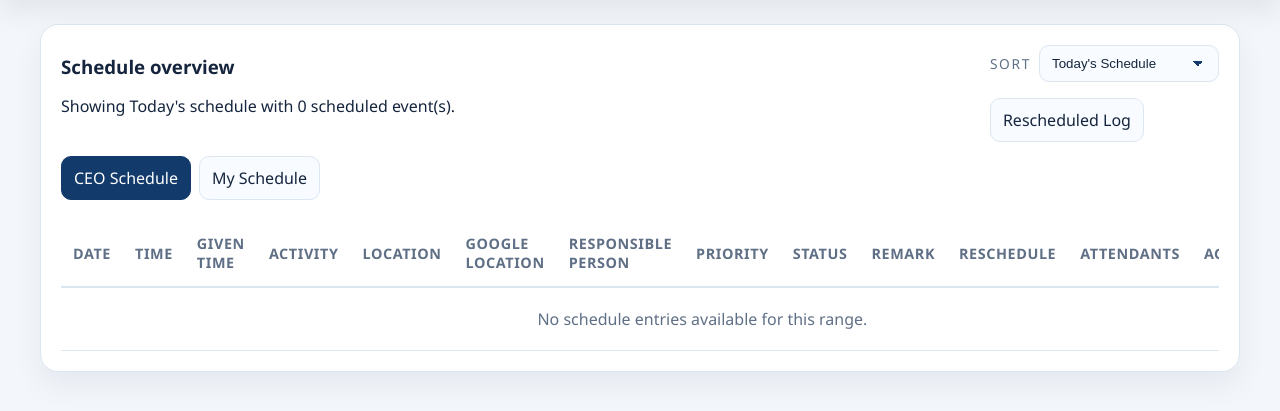
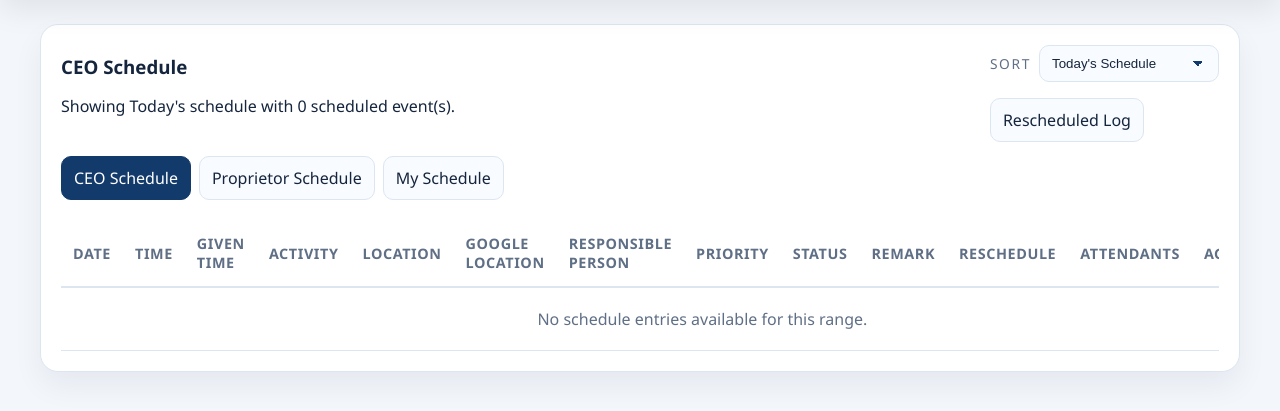
Before and after one commit to Paarth1105/CEO-Schedule, a Flask app: page /dashboard in a window 1280 px wide. Shown: the part 92-503 px from the top of the page. Run offline with Flask 3, Linux system fonts and the light colour scheme; the visitor is signed in with stand-in values (Sample User, id 1); tables that the repository leaves empty hold one stand-in row (values such as "Sample post").

Commit message:
Add Proprietor role, registration locking, 3-way navigation, and port 5005 support

```diff
--- a/app/__init__.py
+++ b/app/__init__.py
@@ -9,6 +9,7 @@
 
 app = Flask(__name__, instance_path=os.path.join(parent_dir, 'instance'))
 app.config['SECRET_KEY'] = os.environ.get('SECRET_KEY', 'dev-secret-key')
+
 # Allow configuring a Postgres (or any SQLALCHEMY) database via environment variable
 database_url = os.environ.get("DATABASE_URL")
 
@@ -32,8 +33,15 @@
 app.config["SQLALCHEMY_DATABASE_URI"] = database_url
 app.config["SQLALCHEMY_TRACK_MODIFICATIONS"] = False
 
+# Force SSL Mode for PostgreSQL connections (Fixes SSL closed unexpectedly error)
+if database_url and "postgresql" in database_url:
+    app.config["SQLALCHEMY_ENGINE_OPTIONS"] = {
+        "connect_args": {
+            # # # "sslmode": "require"
+        }
+    }
+
 db = SQLAlchemy(app)
-
 
 
 @app.context_processor
@@ -104,6 +112,9 @@
             if 'google_location' not in columns2:
                 db.session.execute(text("ALTER TABLE schedule_entry ADD COLUMN google_location TEXT"))
                 modified2 = True
+            if 'schedule_type' not in columns2:
+                db.session.execute(text("ALTER TABLE schedule_entry ADD COLUMN schedule_type VARCHAR(40) DEFAULT 'ceo'"))
+                modified2 = True
             if 'alert_sent_10m' not in columns2:
                 db.session.execute(text("ALTER TABLE schedule_entry ADD COLUMN alert_sent_10m BOOLEAN DEFAULT FALSE"))
                 modified2 = True
--- a/app/models/schedule.py
+++ b/app/models/schedule.py
@@ -20,6 +20,7 @@
     reschedule = db.Column(db.String(10), nullable=False, default='NO')
     given_time = db.Column(db.String(120), nullable=True)
     alert_sent_10m = db.Column(db.Boolean, default=False, nullable=False)
+    schedule_type = db.Column(db.String(40), default='ceo', nullable=True)
     created_at = db.Column(db.DateTime, default=datetime.utcnow)
     user_id = db.Column(db.Integer, db.ForeignKey('user.id'), nullable=True)
     user = db.relationship('User', backref='schedules')
--- a/app/models/user.py
+++ b/app/models/user.py
@@ -14,3 +14,9 @@
 
     def is_admin_role(self):
         return self.role in {'Personal Assistant', 'Senior Assistant', 'Admin'}
+
+    def is_proprietor(self):
+        return self.role == 'Proprietor'
+
+    def can_manage_proprietor_schedule(self):
+        return self.role in {'Personal Assistant', 'Senior Assistant', 'Admin', 'Proprietor'}
--- a/app/routes/dashboard.py
+++ b/app/routes/dashboard.py
@@ -343,8 +343,7 @@
         # Employees see CEO schedule and their own personal schedule
         entries = ScheduleEntry.query.filter(
             or_(
-                ScheduleEntry.user_id.is_(None),
-                ScheduleEntry.user_id == current_user.id
+                ScheduleEntry.user_id.is_(None), ScheduleEntry.schedule_type.in_(['ceo', 'proprietor']), ScheduleEntry.user_id == current_user.id
             )
         ).order_by(ScheduleEntry.event_date.asc()).all()
 
@@ -363,10 +362,10 @@
 @login_required
 def employees_list():
     current_user = User.query.get(session['user_id'])
-    if not current_user.is_admin_role():
-        flash('Only Personal Assistant or Senior Assistant can view employees.', 'danger')
+    if not (current_user.is_admin_role() or current_user.role == 'Proprietor'):
+        flash('Only Personal Assistant, Senior Assistant, Admin, or Proprietor can view employees.', 'danger')
         return redirect(url_for('dashboard.schedule'))
-    employees = User.query.filter_by(role='Employee').order_by(User.name.asc()).all()
+    employees = User.query.all()
     return render_template('employees.html', employees=employees, current_user=current_user)
 
 
--- a/app/templates/admin_edit_user.html
+++ b/app/templates/admin_edit_user.html
@@ -34,6 +34,7 @@
                 <option value="Employee" {% if user.role == 'Employee' %}selected{% endif %}>Employee</option>
                 <option value="Personal Assistant" {% if user.role == 'Personal Assistant' %}selected{% endif %}>Personal Assistant</option>
                 <option value="Senior Assistant" {% if user.role == 'Senior Assistant' %}selected{% endif %}>Senior Assistant</option>
+                <option value="Proprietor" {% if user.role == 'Proprietor' %}selected{% endif %}>Proprietor</option>
                 <option value="Admin" {% if user.role == 'Admin' %}selected{% endif %}>Admin</option>
             </select>
         </label>
--- a/app/templates/base.html
+++ b/app/templates/base.html
@@ -34,8 +34,8 @@
         </a>
         <div class="nav-actions">
             {% if session.get('user_id') %}
-            {% if session.get('user_role') in ['Personal Assistant', 'Senior Assistant', 'Admin'] %}
-            <a class="nav-pill" href="{{ url_for('admin.new_schedule', date=request.args.get('date')) }}">Add Schedule</a>
+            {% if session.get('user_role') in ['Personal Assistant', 'Senior Assistant', 'Admin', 'Proprietor'] %}
+            <a class="nav-pill" href="{{ url_for('admin.new_schedule', date=request.args.get('date'), target='proprietor' if (view_type is defined and view_type == 'proprietor') or session.get('user_role') == 'Proprietor' else 'ceo') }}">Add Schedule</a>
             {% else %}
             <a class="nav-pill" href="{{ url_for('dashboard.new_employee_schedule', date=request.args.get('date')) }}">Add Schedule</a>
             {% endif %}
@@ -70,7 +70,7 @@
                     <a href="{{ url_for('dashboard.profile') }}">Personal info</a>
                     <a href="{{ url_for('dashboard.request_history') }}">Request history</a>
                     <a href="{{ url_for('dashboard.notifications') }}">Notifications</a>
-                    {% if session.get('user_role') in ['Personal Assistant', 'Senior Assistant', 'Admin'] %}
+                    {% if session.get('user_role') in ['Personal Assistant', 'Senior Assistant', 'Admin', 'Proprietor'] %}
                     <a href="{{ url_for('dashboard.employees_list') }}">Employees</a>
                     <a href="{{ url_for('dashboard.feedback_history') }}">Feedback history</a>
                     {% if session.get('user_role') == 'Admin' %}
--- a/app/templates/dashboard.html
+++ b/app/templates/dashboard.html
@@ -3,7 +3,7 @@
 <div class="card dashboard-shell">
     <div class="section-header">
         <div>
-            <h3>{% if view_type == 'mine' %}My Schedule{% elif view_type == 'employee' and target_employee %}{{ target_employee.name }}'s Schedule{% else %}Schedule overview{% endif %}</h3>
+            <h3>{% if view_type == 'proprietor' %}Proprietor Schedule{% elif view_type == 'mine' %}My Schedule{% elif view_type == 'employee' and target_employee %}{{ target_employee.name }}'s Schedule{% else %}CEO Schedule{% endif %}</h3>
             <p>Showing {{ range_label }} with {{ entries|length }} scheduled event(s).</p>
         </div>
         <form class="filter-toolbar" method="get" action="{{ url_for('dashboard.schedule') }}">
@@ -32,12 +32,12 @@
         </form>
     </div>
 
-    {% if not current_user.is_admin_role() %}
-    <div class="filter-group" style="margin-bottom: 20px; display: flex; gap: 8px;">
-        <a class="pill {% if view_type == 'ceo' %}active{% endif %}" href="{{ url_for('dashboard.schedule', view_type='ceo') }}">CEO Schedule</a>
-        <a class="pill {% if view_type == 'mine' %}active{% endif %}" href="{{ url_for('dashboard.schedule', view_type='mine') }}">My Schedule</a>
+    <div class="filter-group" style="margin-bottom: 20px; display: flex; gap: 8px; flex-wrap: wrap;">
+        <a class="pill {% if view_type == 'ceo' %}active{% endif %}" href="{{ url_for('dashboard.schedule', view_type='ceo', range=range_filter, rescheduled='1' if rescheduled else '') }}">CEO Schedule</a>
+        <a class="pill {% if view_type == 'proprietor' %}active{% endif %}" href="{{ url_for('dashboard.schedule', view_type='proprietor', range=range_filter, rescheduled='1' if rescheduled else '') }}">Proprietor Schedule</a>
+        <a class="pill {% if view_type == 'mine' %}active{% endif %}" href="{{ url_for('dashboard.schedule', view_type='mine', range=range_filter, rescheduled='1' if rescheduled else '') }}">My Schedule</a>
     </div>
-    {% elif view_type == 'employee' and target_employee %}
+    {% if view_type == 'employee' and target_employee %}
     <div style="margin-bottom: 20px;">
         <a class="inline-link" href="{{ url_for('dashboard.employees_list') }}">← Back to Employees</a>
     </div>
@@ -99,7 +99,7 @@
                     <th>Attendants</th>
                     <th class="col-agenda">Agenda</th>
                     <th class="col-mom">MOM</th>
-                    {% if current_user.is_admin_role() %}<th class="col-action">Action</th>{% endif %}
+                    {% if (view_type == 'ceo' and current_user.is_admin_role()) or (view_type == 'proprietor' and (current_user.is_admin_role() or current_user.role == 'Proprietor')) %}<th class="col-action">Action</th>{% endif %}
                 </tr>
             </thead>
             <tbody>
@@ -134,7 +134,7 @@
                                 {% endif %}
                             </div>
 
-                            {% if current_user.is_admin_role() %}
+                            {% if current_user.is_admin_role() or (view_type == 'proprietor' and current_user.role == 'Proprietor') %}
                             <div class="inline-manage-dropdown attend-toggle-ui">
                                 <button type="button" class="btn-manage-attendants dropdown-trigger" data-dropdown-id="dropdown-{{ entry.id }}">
                                     + Add/Remove
@@ -177,7 +177,7 @@
                         <span style="color: var(--border);">|</span>
                         <a class="inline-link" href="{{ url_for('dashboard.mom_view', entry_id=entry.id) }}">View</a>
                     </td>
-                    {% if current_user.is_admin_role() %}
+                    {% if (view_type == 'ceo' and current_user.is_admin_role()) or (view_type == 'proprietor' and (current_user.is_admin_role() or current_user.role == 'Proprietor')) %}
                     <td class="col-action">
                         <a class="inline-link" href="{{ url_for('admin.edit_schedule', entry_id=entry.id) }}">Edit</a>
                         <span style="color: var(--border);">|</span>
@@ -188,7 +188,7 @@
                     {% endif %}
                 </tr>
                 {% else %}
-                <tr><td colspan="{% if current_user.is_admin_role() %}15{% else %}14{% endif %}" class="empty-state">No schedule entries available for this range.</td></tr>
+                <tr><td colspan="{% if (view_type == 'ceo' and current_user.is_admin_role()) or (view_type == 'proprietor' and (current_user.is_admin_role() or current_user.role == 'Proprietor')) %}15{% else %}14{% endif %}" class="empty-state">No schedule entries available for this range.</td></tr>
                 {% endfor %}
             </tbody>
             {% endif %}
--- a/requirements.txt
+++ b/requirements.txt
@@ -1,7 +1,7 @@
 Flask==3.0.3
 Flask-SQLAlchemy==3.1.1
 Werkzeug==3.0.3
-psycopg2-binary==2.9.6
+psycopg2-binary>=2.9.9
 gunicorn==22.0.0
 openpyxl==3.1.5
 reportlab==5.0.0
--- a/run.py
+++ b/run.py
@@ -1,4 +1,8 @@
 from app import app
+from waitress import serve
+import os
 
 if __name__ == '__main__':
-    app.run(debug=True)
+    port = int(os.environ.get('PORT', 5005))
+    print(f"Starting CEO-Schedule on Port {port}...")
+    serve(app, host='0.0.0.0', port=port)
```
Also changed, not shown: app/routes/admin.py (+34 -8 lines), app/routes/auth.py (+19 -7 lines), app/templates/admin_schedule_form.html (+17 -0 lines), app/templates/register.html (+10 -1 lines).
